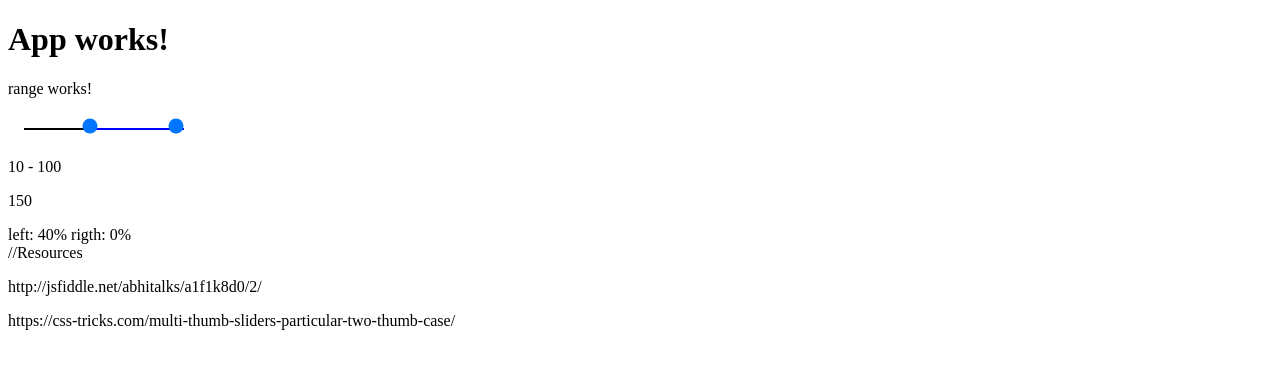
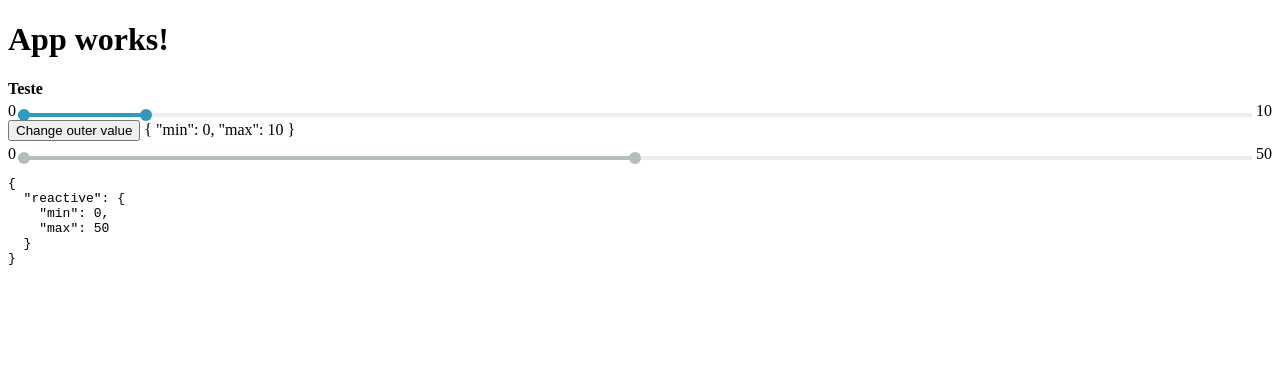
Before and after one commit to gabrielberlanda/angular-multi-range, an Angular app: page / in a window 1280 px wide. Shown: the top 368 px of the page. Built offline with nearby package versions, Linux system fonts and the light colour scheme.

Commit message:
Range component with reative and template driven form

```diff
--- a/src/app/app.component.html
+++ b/src/app/app.component.html
@@ -1,2 +1,18 @@
 <h1>App works!</h1>
-<app-range></app-range>
+<app-range
+  label="Teste"
+  [disabled]="false"
+  [hideValues]="false"
+  [optional]="false"
+  [(ngModel)]="outerValue"
+></app-range>
+
+<button (click)="outerValue.max = 15">Change outer value</button>
+
+{{ outerValue | json }}
+
+<form [formGroup]="form">
+  <app-range formControlName="reactive" [disabled]="true"></app-range>
+</form>
+
+<pre>{{ form.value | json }}</pre>
--- a/src/app/app.component.ts
+++ b/src/app/app.component.ts
@@ -1,4 +1,6 @@
 import { Component } from '@angular/core';
+import { FormBuilder, FormGroup } from '@angular/forms';
+import { IRangeComponentValue } from './components/range/range.component';
 
 @Component({
   selector: 'app-root',
@@ -7,4 +9,21 @@ import { Component } from '@angular/core';
 })
 export class AppComponent {
   title = 'tolentinos-challenge';
+  form: FormGroup;
+
+  outerValue: IRangeComponentValue = {
+    min: 0,
+    max: 10
+  }
+
+  constructor(private fb: FormBuilder) {}
+
+  ngOnInit() {
+    this.form = this.fb.group({
+      reactive: {
+        min: 0,
+        max: 50
+      }
+    });
+  }
 }
--- a/src/app/app.module.ts
+++ b/src/app/app.module.ts
@@ -4,7 +4,7 @@ import { NgModule } from '@angular/core';
 import { AppRoutingModule } from './app-routing.module';
 import { AppComponent } from './app.component';
 import { RangeComponent } from './components/range/range.component';
-import { FormsModule } from '@angular/forms';
+import { FormsModule, ReactiveFormsModule } from '@angular/forms';
 
 @NgModule({
   declarations: [
@@ -14,6 +14,7 @@ import { FormsModule } from '@angular/forms';
   imports: [
     BrowserModule,
     FormsModule,
+    ReactiveFormsModule,
     AppRoutingModule
   ],
   providers: [],
--- a/src/app/components/range/range.component.html
+++ b/src/app/components/range/range.component.html
@@ -1,33 +1,52 @@
-<p>range works!</p>
-<!-- <div id="range-container">
-  <input type="range" name="min" min="0" max="100" [(ngModel)]="min" />
-  <input type="range" name="max" min="0" max="100" [(ngModel)]="max" />
+<div class="label-container" style="display: flex; flex-direction: row;">
+  <label class="slider-label" style="flex: 1;">{{ label }}</label>
+  <span *ngIf="optional" style="font-style: italic; font-size: 90%">(Opcional)</span>
 </div>
-<br/> -->
 
-<div class='multi-range'>
-  <hr class="runnable" />
-  <hr class="wrap" style="--left: {{wrap.left}}; --right: {{ wrap.right }}"/>
-  <input type='range'
-         [min]="minValue" [max]="maxValue"
-         [(ngModel)]="min"
-  />
-  <input type='range'
-        [min]="minValue" [max]="maxValue"
-        [(ngModel)]="max"
-  />
+<div class="input-container" *ngIf="value">
+  <span *ngIf="!hideValues">{{ minValue }}</span>
+
+  <div class='sliders-container'>
+
+    <input
+      class="hidden-range"
+      name="min"
+      [(ngModel)]="value.min"
+      (change)="onValueChange($event)"
+      [disabled]="disabled"
+      type="range"
+      [max]="max"
+      [min]="min"
+      step="1"
+    />
+
+    <input
+      class="main"
+      name="max"
+      [(ngModel)]="value.max"
+      (change)="onValueChange($event)"
+      [disabled]="disabled"
+      type="range"
+      [max]="max"
+      [min]="min"
+      step="1"
+      [ngStyle]="minStyle"
+    />
+
+  </div>
+
+  <span *ngIf="!hideValues">{{ maxValue }}</span>
+
 </div>
 
 
-{{ minV }} - {{ maxV }}
-
-<p>{{ dif }}</p>
-
-left: {{ wrap.left }}
-rigth: {{ wrap.right }}
-
-
-<br/>
+<!-- <br/>
 //Resources
 <p>http://jsfiddle.net/abhitalks/a1f1k8d0/2/ </p>
 <p>https://css-tricks.com/multi-thumb-sliders-particular-two-thumb-case/</p>
+
+https://blog.thoughtram.io/angular/2016/07/27/custom-form-controls-in-angular-2.html
+
+
+HOT ->
+https://css-tricks.com/styling-cross-browser-compatible-range-inputs-css/ -->
--- a/src/app/components/range/range.component.scss
+++ b/src/app/components/range/range.component.scss
@@ -1,36 +1,284 @@
-.multi-range, .multi-range * { box-sizing: border-box; padding: 0; margin: 0; }
-.multi-range {
-    position: relative;
-    width: 160px;
-    height: 28px;
-    margin: 16px;
-    font-family: monospace;
+
+.sliders-container {
+  position: relative;
+  display: block;
+  width: 99.5%;
 }
-hr.wrap {
-  border: 1px solid blue !important;
-  z-index: 2;
-  left: var(--left);
-  right: var(--right);
+
+.input-container {
+  display: flex;
+  flex-direction: row;
+  align-items: center;
+  justify-items: center;
+  margin-top: 4px;
 }
-hr.runnable {
+
+.slider-label {
+  font-weight: bold;
+}
+
+.sliders-container .active {
+  background: #2F9ABE;
+  color: #ECEEEE;
+  border: 0px solid #ECEEEE;
+}
+
+input[type="range"] {
+  -webkit-appearance: none; /* Hides the slider so that custom slider can be made */
+  width: 99.5%; /* Specific width is required for Firefox. */
+  background: transparent; /* Otherwise white in Chrome */
+  // margin-left: 0%;
+}
+
+input[type="range"]::-webkit-slider-thumb {
+  -webkit-appearance: none;
+}
+
+input[type="range"]:focus {
+  outline: none; /* Removes the blue border. You should probably do some kind of focus styling for accessibility reasons though. */
+}
+
+input[type="range"]::-ms-track {
   width: 100%;
-  border: 1px solid;
-}
-.multi-range > hr { position: absolute; top: 50%;}
-.multi-range > input[type=range] {
-    width: 100%;
-    position: absolute;
-    bottom: 6px;
-    left: 0;
-}
-input[type="range"] {
-  z-index: 3;
+  cursor: pointer;
+
+  /* Hides the slider so custom styles can be added */
+  background: transparent;
+  border-color: transparent;
+  color: transparent;
 }
 
 
-.multi-range > input[type=range]::-webkit-slider-thumb { background-color: hotpink; transform: translateY(-18px); }
-.multi-range > input[type=range]::-webkit-slider-runnable-track { -webkit-appearance: none; height: 0px; }
-.multi-range > input[type=range]::-moz-range-thumb { background-color: hotpink; transform: translateY(-18px); }
-.multi-range > input[type=range]::-moz-range-track { -webkit-appearance: none; height: 0px;  }
-.multi-range > input[type=range]::-ms-thumb { background-color: hotpink; transform: translateY(-18px); }
-.multi-range > input[type=range]::-ms-track { -webkit-appearance: none; height: 0px; }
+@mixin thumbFocused {
+  height: 18px;
+  width: 18px;
+}
+
+input[type="range"]:focus::-webkit-slider-thumb {
+  @include thumbFocused;
+}
+
+input[type="range"]:focus::-moz-range-thumb {
+  @include thumbFocused;
+}
+
+input[type="range"]:focus::-ms-thumb {
+  @include thumbFocused;
+}
+
+@mixin thumbDisabled {
+  cursor: not-allowed;
+  background:#B6BDBF;
+}
+
+input[type="range"]:disabled::-webkit-slider-thumb {
+  @include thumbDisabled;
+}
+
+input[type="range"]:disabled::-moz-range-thumb {
+  @include thumbDisabled;
+}
+
+input[type="range"]:disabled::-ms-thumb {
+  @include thumbDisabled;
+}
+
+/* Special styling for WebKit/Blink */
+input[type="range"]::-webkit-slider-thumb {
+  -webkit-appearance: none;
+  // border: 1px solid #000000;
+  height: 12px;
+  width: 12px;
+  border-radius: 3px;
+  background:#2F9ABE;
+  cursor: pointer;
+  margin-top: -14px; /* You need to specify a margin in Chrome, but in Firefox and IE it is automatic */
+  max-height: 15px;
+  max-width: 15px;
+  border-radius: 100%;
+  margin-top: -4px;
+}
+
+/* All the same stuff for Firefox */
+input[type="range"]::-moz-range-thumb {
+  // box-shadow: 1px 1px 1px #000000, 0px 0px 1px #0d0d0d;
+  // border: 1px solid #000000;
+  height: 12px;
+  width: 12px;
+  border-radius: 3px;
+  background:#2F9ABE;
+  cursor: pointer;
+  max-height: 15px;
+  max-width: 15px;
+  border-radius: 100%;
+  margin-top: -4px;
+}
+
+/* All the same stuff for IE */
+input[type="range"]::-ms-thumb {
+  // box-shadow: 1px 1px 1px #000000, 0px 0px 1px #0d0d0d;
+  // border: 1px solid #000000;
+  height: 12px;
+  width: 12px;
+  border-radius: 3px;
+  background:#2F9ABE;
+  cursor: pointer;
+  max-height: 15px;
+  max-width: 15px;
+  border-radius: 100%;
+  margin-top: -3px;
+}
+
+input[type="range"]::-webkit-slider-runnable-track {
+  width: 100%;
+  height: 4px;
+  cursor: pointer;
+  background: none transparent;
+  border-radius: 1.3px;
+  // border: 0px solid #010101;
+}
+
+input[type="range"]:focus::-webkit-slider-runnable-track {
+  background: none transparent;
+}
+
+input[type="range"]::-moz-range-track {
+  width: 100%;
+  height: 4px;
+  cursor: pointer;
+  background: none transparent;
+  border-radius: 1.3px;
+  border: 20px solid #ECEEEE;
+  margin: 0;
+}
+
+input[type="range"]::-ms-track {
+  width: 100%;
+  height: 4px;
+  cursor: pointer;
+  background: transparent;
+  border-color: transparent;
+  border-width: 16px 0;
+  color: transparent;
+  z-index: -9;
+  border: 20px solid #ECEEEE;
+  margin: 0;
+}
+
+.hidden-range {
+  position: absolute;
+  z-index: 1;
+  pointer-events: none;
+}
+
+.hidden-range::-webkit-slider-thumb {
+  z-index: 1;
+  pointer-events: all;
+}
+
+.hidden-range::-moz-range-thumb {
+  z-index: 1;
+  pointer-events: all;
+}
+
+.hidden-range::-ms-thumb {
+  z-index: 1;
+  pointer-events: all;
+}
+
+.hidden-range::-webkit-slider-runnable-track {
+  z-index: -10;
+  pointer-events: none;
+}
+
+.hidden-range:focus::-webkit-slider-runnable-track {
+  z-index: -10;
+  pointer-events: none;
+}
+
+.hidden-range::-moz-range-track {
+  z-index: -10;
+  pointer-events: none;
+  visibility: hidden;
+}
+.hidden-range::-ms-track {
+  z-index: -40;
+  pointer-events: none;
+  visibility: hidden;
+}
+
+.hidden-range::-ms-fill-lower {
+  background: none transparent;
+  border: 0px solid #010101;
+  border-radius: 2.6px;
+  visibility: hidden;
+  z-index: -9;
+}
+.hidden-range:focus::-ms-fill-lower {
+  background: none transparent;
+}
+.hidden-range::-ms-fill-upper {
+  background: #c5c5c5;
+  border: 0px solid #010101;
+  border-radius: 2.6px;
+}
+.hidden-range:focus::-ms-fill-upper {
+  background: #c5c5c5;
+}
+
+.main {
+  position: absolute;
+  z-index: 0;
+  pointer-events: none;
+}
+
+.main::-webkit-slider-thumb {
+  z-index: 0;
+  pointer-events: all;
+}
+
+.main::-moz-range-thumb {
+  z-index: 0;
+  pointer-events: all;
+}
+.main::-ms-thumb {
+  z-index: 1;
+  pointer-events: all;
+}
+.main::-webkit-slider-runnable-track {
+  z-index: -11;
+  pointer-events: none;
+}
+
+.main:focus::-webkit-slider-runnable-track {
+  z-index: -11;
+  pointer-events: none;
+}
+
+.main::-moz-range-track {
+  z-index: -11;
+  border: 0px solid #ECEEEE;
+  pointer-events: none;
+  height: 15px;
+}
+.main::-ms-track {
+  z-index: 0;
+  pointer-events: none;
+}
+
+.main::-ms-fill-lower {
+  background: #c5c5c5;
+  border: 0px solid #010101;
+  border-radius: 2.6px;
+}
+.main:focus::-ms-fill-lower {
+  background: #c5c5c5;
+}
+.main::-ms-fill-upper {
+  background: #2F9ABE;
+  border: 0px solid #010101;
+  border-radius: 2.6px;
+}
+.main:focus::-ms-fill-upper {
+  background: #2F9ABE;
+}
--- a/src/app/components/range/range.component.ts
+++ b/src/app/components/range/range.component.ts
@@ -1,46 +1,130 @@
-import { Component, OnInit } from '@angular/core';
+import { Component, forwardRef, Input, OnInit } from '@angular/core';
+import { ControlValueAccessor, NG_VALUE_ACCESSOR } from '@angular/forms';
+
+
+export interface IRangeComponentValue {
+  min: number;
+  max: number;
+}
 
 @Component({
   selector: 'app-range',
   templateUrl: './range.component.html',
-  styleUrls: ['./range.component.scss']
+  styleUrls: ['./range.component.scss'],
+  providers: [
+    {
+      provide: NG_VALUE_ACCESSOR,
+      useExisting: forwardRef(() => RangeComponent),
+      multi: true
+    }
+  ]
 })
-export class RangeComponent implements OnInit {
+export class RangeComponent implements ControlValueAccessor {
 
-  min: number = 10;
+  @Input()
+  _value: IRangeComponentValue = {
+    min: 0,
+    max: 0
+  };
+
+  set value(val: IRangeComponentValue) {
+    this._value = val;
+    this.propagateChanged(this._value);
+  }
+
+  get value() {
+    return this._value;
+  }
+
+
+  @Input()
+  min: number = 0;
+
+  @Input()
   max: number = 100;
 
-  minValue: number = -50;
-  maxValue: number = 100;
+  @Input()
+  hideValues: boolean = false;
 
-  dif: number = this.maxValue - this.minValue;
-  wrapLeft: number = 0;
-  wrapRight: number = 0;
+  @Input()
+  optional: boolean = false;
+
+  @Input()
+  disabled: boolean = false;
+
+  @Input()
+  label: string = "";
 
   constructor() { }
 
-  ngOnInit(): void {
+  propagateChanged = (_: any) => {};
+  propageteTouched = (_: any) => {};
+
+  writeValue(value: IRangeComponentValue): void {
+    if (value !== undefined) {
+      this.value = value;
+    }
   }
 
-  get minV() {
-    if(this.min < this.max) return this.min;
-    return this.max;
+  registerOnChange(fn: any): void {
+    this.propagateChanged = fn;
   }
 
-  get maxV() {
-    if(this.max > this.min) return this.max;
-    return this.min;
+
+  registerOnTouched(fn: any): void {
+    this.propageteTouched = fn;
   }
 
-  get wrap() {
-    var left = ((this.minV - this.minValue) / this.dif) * 100;
-    var right = 100 - (((this.maxV - this.minValue)/ this.dif) * 100);
+  onValueChange(ev) {
+    if(this.value.min > this.value.max) {
+      this.value = {
+        min: this.value.max,
+        max: this.value.min
+      }
+    }
+  }
+
+  get minValue() {
+    if(this._value.min <= this._value.max) return this._value.min;
+    return this._value.max;
+  }
+
+  get maxValue() {
+    if(this._value.max >= this._value.min) return this._value.max;
+    return this._value.min;
+  }
 
 
+  get minStyle() {
+    var startval = (this.minValue - this.min) / (this.max - this.min);
+    var endval = (this.maxValue - this.min) / (this.max - this.min);
+
+    const fillColor = !this.disabled ? '#2F9ABE' : '#B6BDBF';
+
+    const background: string = `-webkit-gradient(
+      linear,
+      left top,
+      right top,
+      color-stop(${startval}, #ECEEEE),
+      color-stop(${startval}, ${fillColor}),
+      color-stop(${endval}, ${fillColor}),
+      color-stop(${endval}, #ECEEEE)
+    )`;
+
+    const backgroundImage = `-ms-linear-gradient(
+      left,
+      #ECEEEE 0,
+      #ECEEEE ${startval},
+      ${fillColor} ${startval},
+      ${fillColor} ${endval},
+      #ECEEEE ${endval},
+      #ECEEEE 1
+    )`;
+
     return {
-      left: `${left}%`,
-      right: `${right}%`
-    }
+      "background": background,
+      "background-image": backgroundImage
+    };
   }
 
 
```
